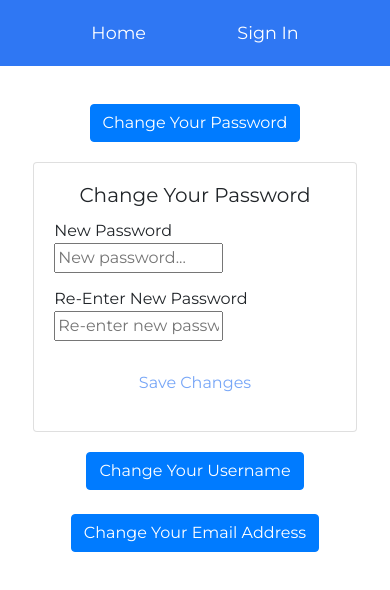
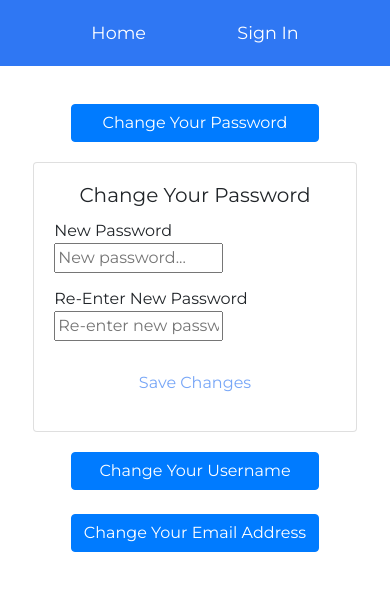
Before and after one commit to BloomTech-Labs/CS10-car-reviews, a React (Create React App) app in the folder car-reviews/: page /Settings in a window 390 px wide. Shown: the top 590 px of the page. Built offline with nearby package versions, Linux system fonts and the light colour scheme; no server answers; sample sign-in values are in the browser's storage.

Commit message:
fix styling

```diff
--- a/car-reviews/src/components/UserPage/usersettings.css
+++ b/car-reviews/src/components/UserPage/usersettings.css
@@ -44,11 +44,4 @@
   text-align: center;
 }
 
-@media (max-width: 1202px) {
-  .accordion-button {
-    width: auto;
-  }
-}
-
-
 /* general-button styling in /MainPage/loginregister.css */
```
